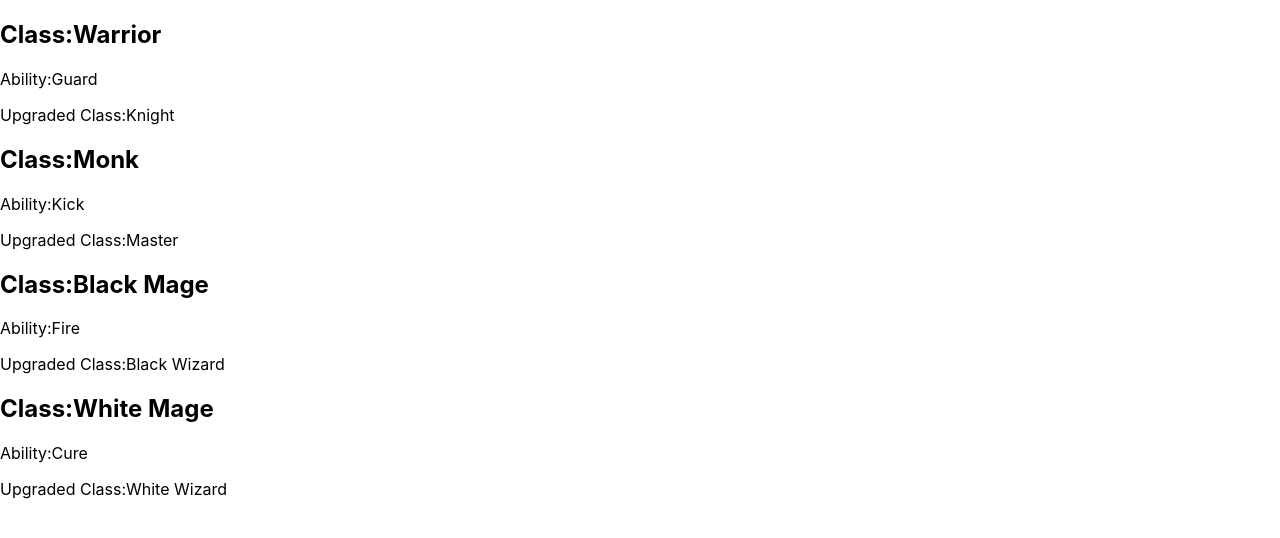
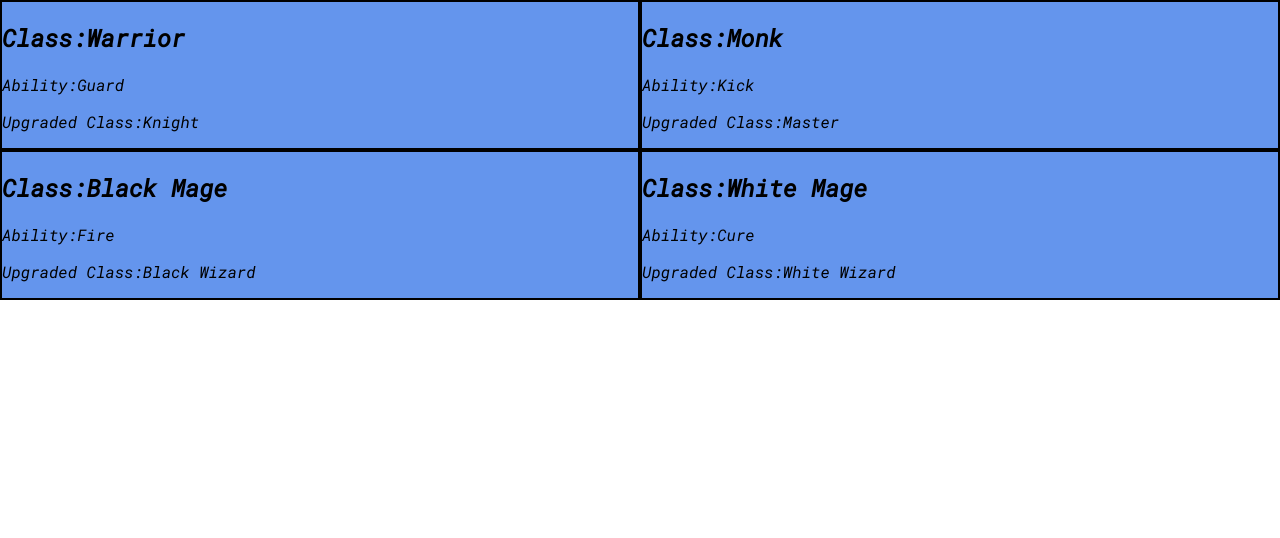
Before and after one commit to jleonen/react-practice, a React (Create React App) app: page / in a window 1280 px wide. Shown: the top 538 px of the page. Built offline with nearby package versions, Linux system fonts and the light colour scheme.

Commit message:
Styled JS files

```diff
--- /dev/null
+++ b/src/ClassInfo.css
@@ -0,0 +1,10 @@
+@import url("https://fonts.googleapis.com/css2?family=Big+Shoulders+Display:wght@700&family=Lexend+Deca&family=Poppins:wght@400;500;600;700&family=Roboto+Mono:ital@1&display=swap");
+
+body {
+  font-family: "Roboto Mono", monospace;
+}
+
+.class-info {
+  border: 2px solid black;
+  background-color: cornflowerblue;
+}
--- a/src/ClassInfo.js
+++ b/src/ClassInfo.js
@@ -1,8 +1,9 @@
 import React from "react";
+import "./ClassInfo.css";
 
 function ClassInfo(props) {
   return (
-    <div>
+    <div className="class-info">
       <h2>Class:{props.name}</h2>
       <p>Ability:{props.ability}</p>
       <p>Upgraded Class:{props.upgrade}</p>
--- /dev/null
+++ b/src/RenderClasses.css
@@ -0,0 +1,4 @@
+.container-grid {
+  display: grid;
+  grid-template-columns: 1fr 1fr;
+}
--- a/src/RenderClasses.js
+++ b/src/RenderClasses.js
@@ -1,9 +1,10 @@
 import React from "react";
 import ClassInfo from "./ClassInfo";
+import "./RenderClasses.css";
 
 function RenderClass(props) {
   return (
-    <div>
+    <div className="container-grid">
       <ClassInfo
         name={props.class[0].name}
         ability={props.class[0].ability}
```
